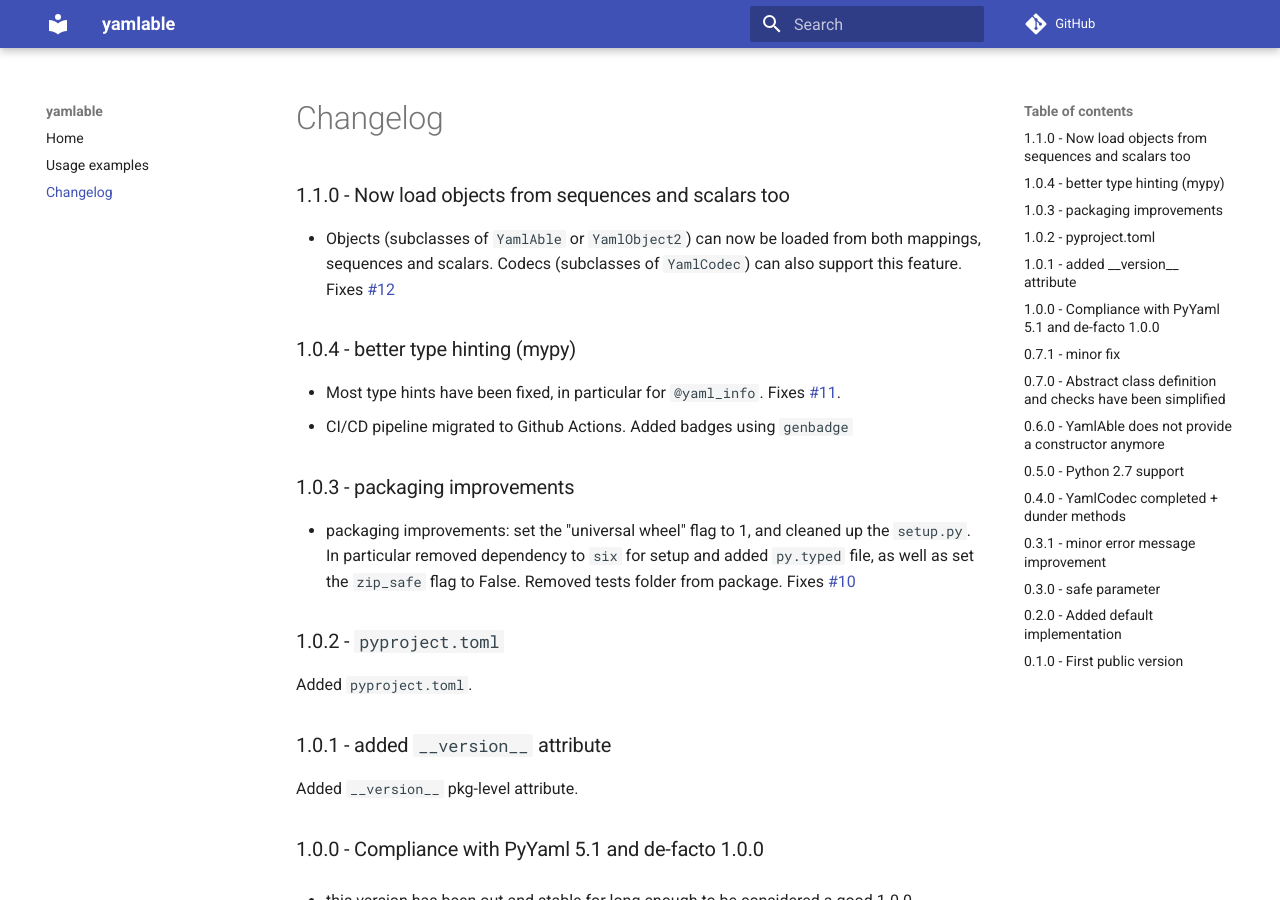
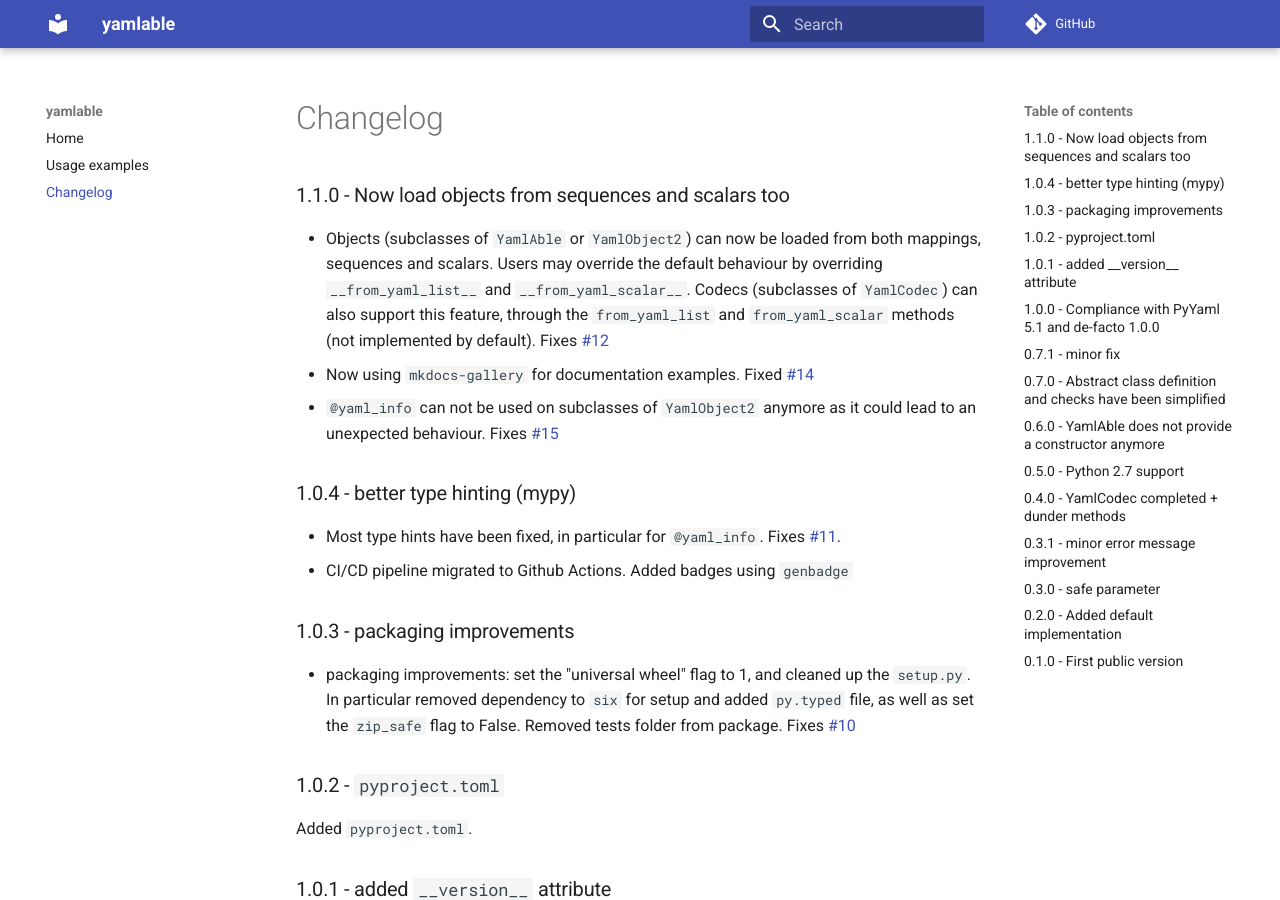
Before and after one commit to smarie/python-yamlable, an MkDocs documentation site: the page built from docs/changelog.md, in a window 1280 px wide and 900 px high. Built offline with MkDocs 1.6.1 and Material for MkDocs 9.7.7, drawn with Linux system fonts in a browser that asks for light colours; comment, search, counter and statistics services are not loaded.

Commit message:
1.1.0 changelog

```diff
--- a/docs/changelog.md
+++ b/docs/changelog.md
@@ -2,7 +2,9 @@
 
 ### 1.1.0 - Now load objects from sequences and scalars too
 
- - Objects (subclasses of `YamlAble` or `YamlObject2`) can now be loaded from both mappings, sequences and scalars. Codecs (subclasses of `YamlCodec`) can also support this feature. Fixes [#12](https://github.com/smarie/python-yamlable/issues/12)
+ - Objects (subclasses of `YamlAble` or `YamlObject2`) can now be loaded from both mappings, sequences and scalars. Users may override the default behaviour by overriding `__from_yaml_list__` and `__from_yaml_scalar__`. Codecs (subclasses of `YamlCodec`) can also support this feature, through the `from_yaml_list` and `from_yaml_scalar` methods (not implemented by default). Fixes [#12](https://github.com/smarie/python-yamlable/issues/12)
+ - Now using `mkdocs-gallery` for documentation examples. Fixed [#14](https://github.com/smarie/python-yamlable/issues/14)
+ - `@yaml_info` can not be used on subclasses of `YamlObject2` anymore as it could lead to an unexpected behaviour. Fixes [#15](https://github.com/smarie/python-yamlable/issues/15)
 
 ### 1.0.4 - better type hinting (mypy)
 
```
